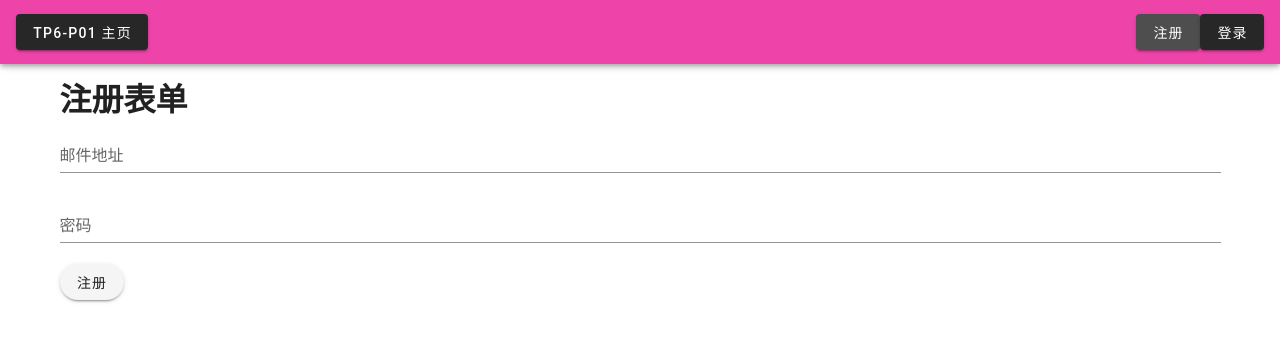
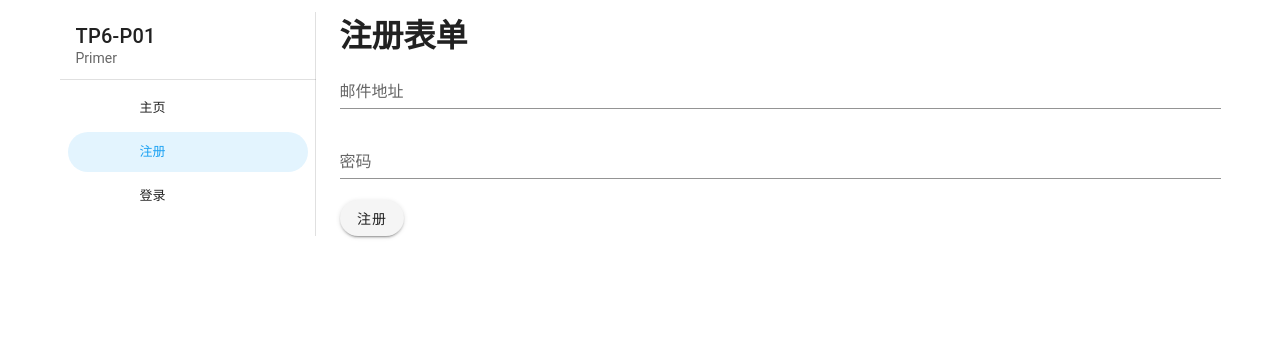
Before and after one commit to AGDholo/tp6-p01-frontend-code, a Vue app: page /sign in a window 1280 px wide. Shown: the top 342 px of the page. Built offline with nearby package versions, Linux system fonts and the light colour scheme; the HTML template or start-up script is replaced by a standard one.

Commit message:
4.4样式美化

```diff
--- a/src/App.vue
+++ b/src/App.vue
@@ -1,36 +1,57 @@
 <template>
   <v-app>
-    <v-app-bar app color="primary" dark>
-      <v-btn to="/">tp6-p01 主页</v-btn>
+    <v-container>
+      <v-row>
+        <v-col cols="auto">
+          <v-navigation-drawer permanent>
+            <v-list-item>
+              <v-list-item-content>
+                <v-list-item-title class="title">TP6-P01</v-list-item-title>
+                <v-list-item-subtitle>Primer</v-list-item-subtitle>
+              </v-list-item-content>
+            </v-list-item>
 
-      <v-spacer></v-spacer>
+            <v-divider></v-divider>
 
-      <v-btn v-for="(item, i) in appbarItems" :key="i" :to="item.to">{{
-        item.text
-      }}</v-btn>
-    </v-app-bar>
+            <v-list dense rounded>
+              <v-list-item
+                v-for="item in navItems"
+                :key="item.title"
+                link
+                :to="item.to"
+                color="primary"
+              >
+                <v-list-item-icon>
+                  <v-icon>{{ item.icon }}</v-icon>
+                </v-list-item-icon>
 
-    <v-main>
-      <v-container>
-        <router-view></router-view>
-      </v-container>
-    </v-main>
+                <v-list-item-content>
+                  <v-list-item-title>{{ item.title }}</v-list-item-title>
+                </v-list-item-content>
+              </v-list-item>
+            </v-list>
+          </v-navigation-drawer>
+        </v-col>
+
+        <v-col>
+          <v-main>
+            <router-view></router-view>
+          </v-main>
+        </v-col>
+      </v-row>
+    </v-container>
   </v-app>
 </template>
 
 <script>
 export default {
   data: () => ({
-    appbarItems: [
-      {
-        text: "注册",
-        to: "/sign"
-      },
-      {
-        text: "登录",
-        to: "/login"
-      }
-    ]
+    navItems: [
+      { title: "主页", icon: "mdi-home", to: "/" },
+      { title: "注册", icon: "mdi-account-plus", to: "/sign" },
+      { title: "登录", icon: "mdi-login", to: "/login" }
+    ],
+    right: null
   })
 };
 </script>
--- a/src/plugins/vuetify.js
+++ b/src/plugins/vuetify.js
@@ -11,13 +11,8 @@ export default new Vuetify({
     },
     themes: {
       light: {
-        primary: "#ee44aa",
-        secondary: "#424242",
-        accent: "#82B1FF",
-        error: "#FF5252",
-        info: "#2196F3",
-        success: "#4CAF50",
-        warning: "#FFC107"
+        primary: "#1DA1F2",
+        secondary: "#14171A"
       }
     }
   },
```
